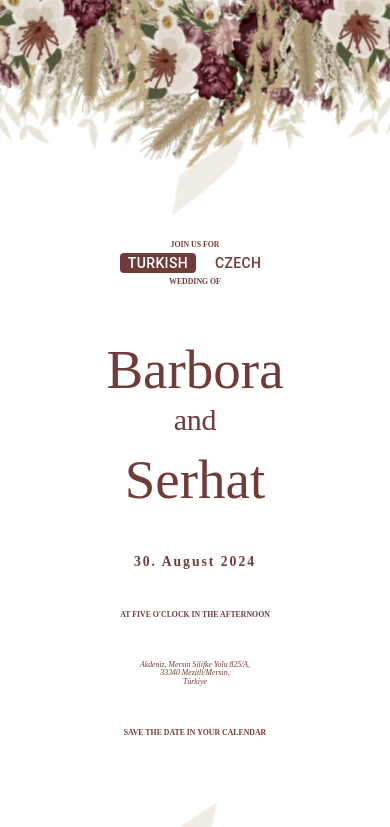
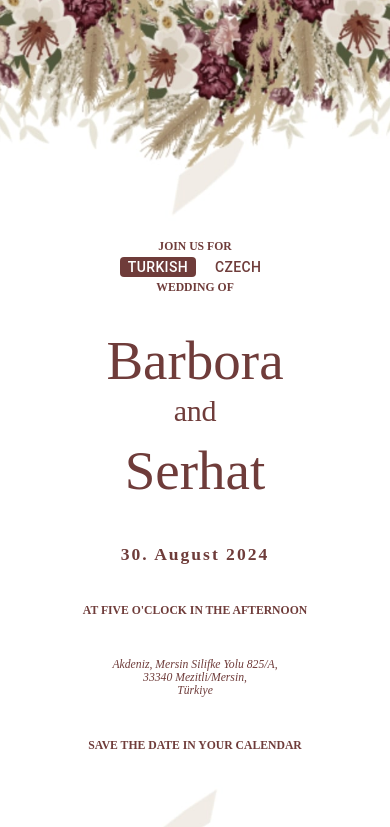
Before and after one commit to wonderunka/wonderunka.github.io, a React (Create React App) app: page /invitation in a window 390 px wide. Shown: the top 827 px of the page. Built offline with nearby package versions, Linux system fonts and the light colour scheme.

Commit message:
updated styles for mobile screen

```diff
--- a/src/style.css
+++ b/src/style.css
@@ -10,14 +10,14 @@
   left: 50%;
   transform: translateX(-50%);
   /* Add justify content */
-  margin-top: -5vw;
+  margin-top: -7vw;
 }
 
 .subtitle2 {
   font-family: 'MrsEavesRoman Regular';
   font-style: normal;
   line-height: 1;
-  font-size: 4vw;
+  font-size: 5vw;
   /* Adjusted font size to use vw units */
   color: rgb(111, 60, 58);
   margin-bottom: 2vh;
@@ -29,7 +29,7 @@
 
 .uper-case {
   text-transform: uppercase;
-  font-size: 2vw;
+  font-size: 3vw;
   /* Adjusted font size to use vw units */
 }
 
@@ -57,13 +57,13 @@
 }
 
 .date {
-  font-size: 4vw;
+  font-size: 5vw;
   /* Adjusted font size to use vw units */
   font-style: italic;
 }
 
 .margin-bottom2 {
-  margin-bottom: 6vh;
+  margin-bottom: 4vh;
   /* Adjusted margin-bottom to use vh units */
 }
 
@@ -72,7 +72,7 @@
   font-style: normal;
   line-height: 1;
   letter-spacing: 2px;
-  font-size: 3.5vw;
+  font-size: 4.5vw;
   /* Adjusted font size to use vw units */
   color: rgb(111, 60, 58);
   margin-bottom: 4vh;
@@ -88,7 +88,7 @@
   font-style: normal;
   line-height: 1.1;
   letter-spacing: normal;
-  font-size: 1.5vw;
+  font-size: 2.5vw;
   /* Adjusted font size to use vw units */
   color: rgb(111, 60, 58);
   margin-bottom: 2vh;
@@ -96,7 +96,7 @@
 }
 
 .address {
-  font-size: 2vw;
+  font-size: 3vw;
   /* Adjusted font size to use vw units */
   font-style: italic;
   font-weight: normal;
```
